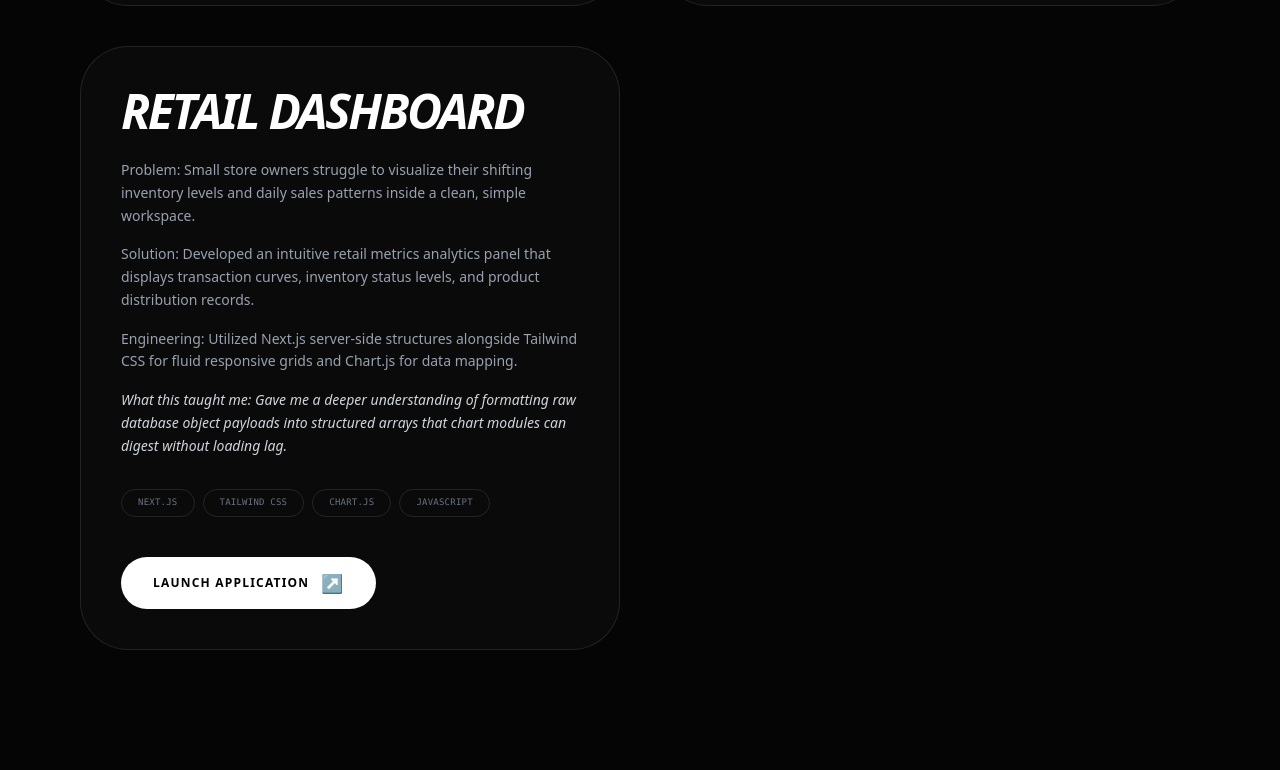
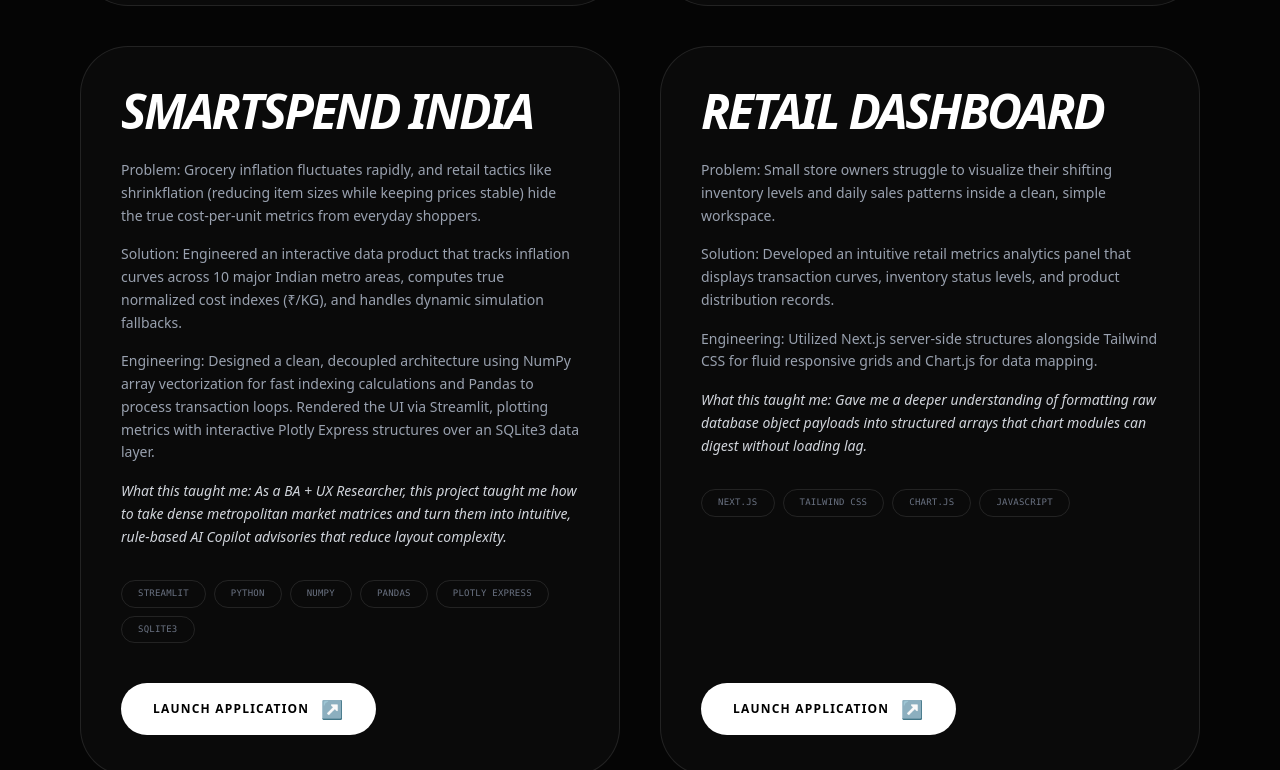
Before and after one commit to adjienjeknwc/aditi-portfolio, a Next.js app in the folder frontend/: page /developer-journey in a window 1280 px wide. Shown: the part 2139-2909 px from the top of the page. Built offline with nearby package versions, Linux system fonts and the light colour scheme.

Commit message:
feat: integrate official SmartSpend India project parameters into core grid

```diff
--- a/frontend/app/developer-journey/page.tsx
+++ b/frontend/app/developer-journey/page.tsx
@@ -26,6 +26,15 @@ export default function DeveloperPage() {
       engineering: "Implemented the MERN stack and integrated Leaflet.js to manage real-time geographic coordinate pin drops and state tracking.",
       learning: "Taught me how to optimize client-side map rendering and prevent unnecessary React component re-renders when updating large arrays of location parameters.",
       tech: ["MongoDB", "Express", "React", "Node.js", "Leaflet.js"]
+    },
+    {
+      name: "SmartSpend India",
+      link: "https://smartspend-india-fycu3h9ljwqxmxgn2wunwa.streamlit.app", // Replace with your repository link
+      problem: "Grocery inflation fluctuates rapidly, and retail tactics like shrinkflation (reducing item sizes while keeping prices stable) hide the true cost-per-unit metrics from everyday shoppers.",
+      solution: "Engineered an interactive data product that tracks inflation curves across 10 major Indian metro areas, computes true normalized cost indexes (₹/KG), and handles dynamic simulation fallbacks.",
+      engineering: "Designed a clean, decoupled architecture using NumPy array vectorization for fast indexing calculations and Pandas to process transaction loops. Rendered the UI via Streamlit, plotting metrics with interactive Plotly Express structures over an SQLite3 data layer.",
+      learning: "As a BA + UX Researcher, this project taught me how to take dense metropolitan market matrices and turn them into intuitive, rule-based AI Copilot advisories that reduce layout complexity.",
+      tech: ["Streamlit", "Python", "NumPy", "Pandas", "Plotly Express", "SQLite3"]
     },
     {
       name: "Retail Dashboard",
```
